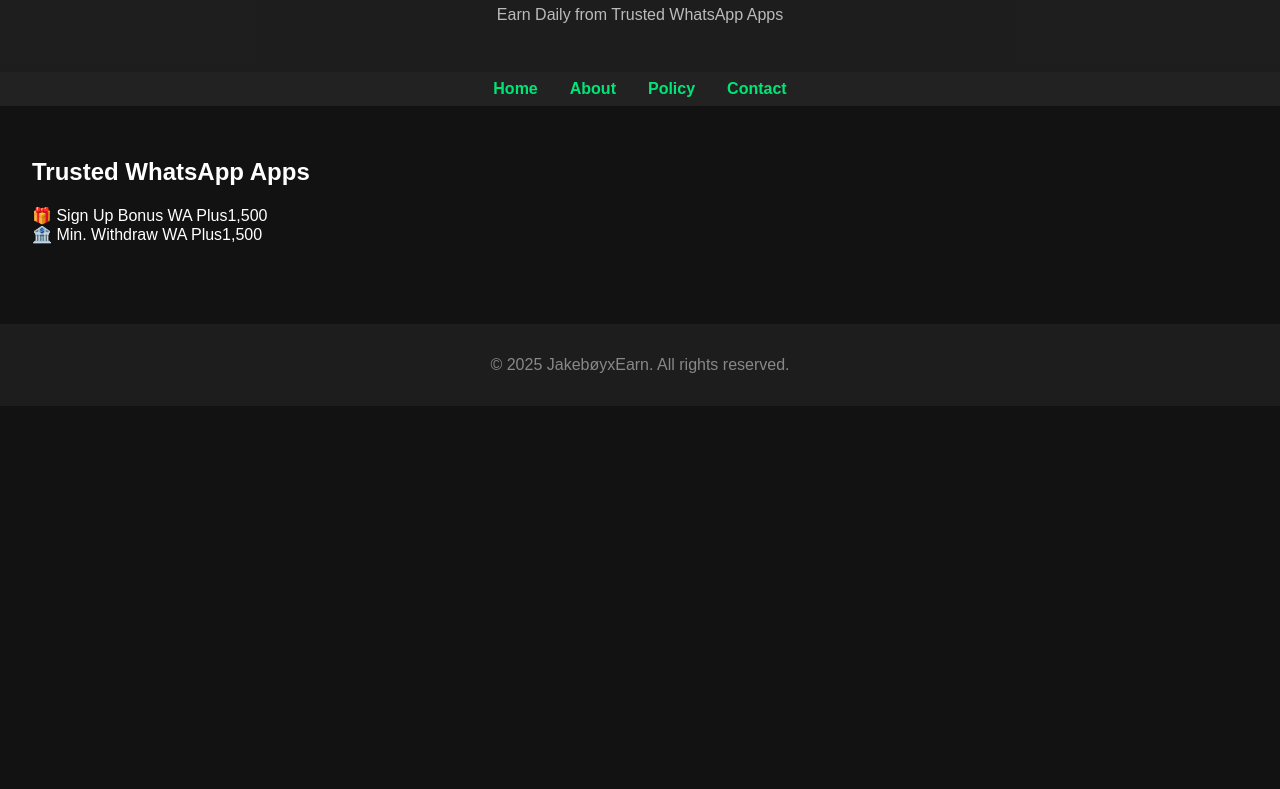
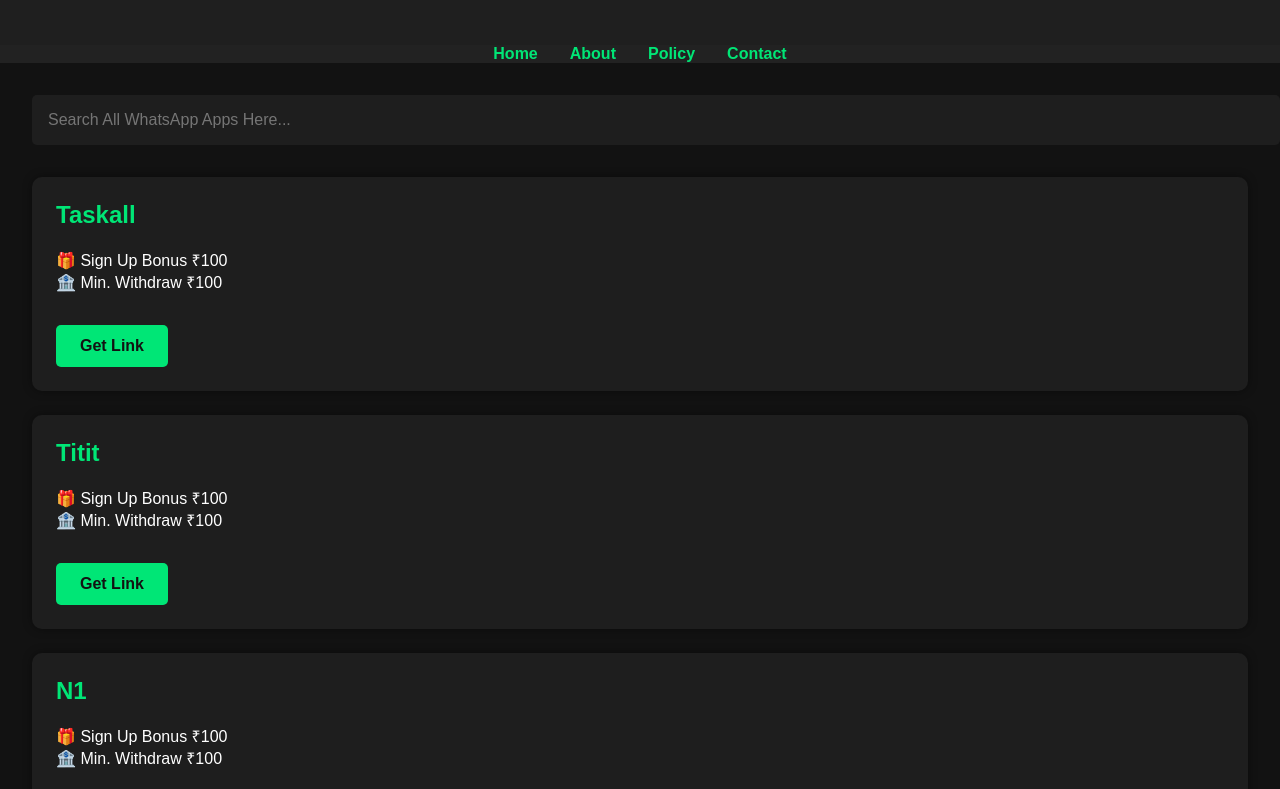
Before and after one commit to Jakeboyx/jakeboyxearn-site, a plain HTML site: page index.html in a window 1280 px wide. Shown: the part 190-979 px from the top of the page. Before the commit the page ends 800 px from the top, so only its background shows below. Drawn offline with Linux system fonts and the light colour scheme.

Commit message:
Add files via upload

```diff
--- a/index.html
+++ b/index.html
@@ -1,9 +1,10 @@
 <!DOCTYPE html>
 <html lang="en">
 <head>
-  <meta charset="UTF-8" />
-  <meta name="viewport" content="width=device-width, initial-scale=1.0"/>
+  <meta charset="UTF-8">
+  <meta name="viewport" content="width=device-width, initial-scale=1.0">
   <title>JakebøyxEarn - WhatsApp Earning Apps</title>
+  <link rel="stylesheet" href="styles.css">
   <style>
     body {
       margin: 0;
@@ -11,95 +12,147 @@
       background-color: #121212;
       color: #fff;
     }
+
     header {
       text-align: center;
       padding: 2rem;
-      background-color: rgba(31, 31, 31, 0.9);
+      background-color: #1f1f1f;
     }
+
     .logo {
-      width: 120px;
+      width: 80px;
+      height: auto;
     }
+
     .tagline {
       color: #bbb;
       margin-top: 0.5rem;
     }
-    nav {
-      background-color: #222;
-    }
+
     nav ul {
+      display: flex;
+      justify-content: center;
       list-style: none;
       padding: 0;
+      background-color: #222;
       margin: 0;
-      display: flex;
-      justify-content: center;
-      flex-wrap: wrap;
     }
+
     nav li {
-      margin: 0.5rem 1rem;
+      margin: 0 1rem;
     }
+
     nav a {
       color: #00e676;
       text-decoration: none;
       font-weight: bold;
     }
-    .menu-toggle {
-      display: none;
+
+    main {
+      padding: 2rem;
+    }
+
+    #search {
+      width: 100%;
+      padding: 1rem;
+      font-size: 1rem;
+      border: none;
+      border-radius: 5px;
+      margin-bottom: 2rem;
+      background-color: #1e1e1e;
+      color: #fff;
+    }
+
+    .apps {
+      display: grid;
+      gap: 1.5rem;
+    }
+
+    .app {
+      background-color: #1e1e1e;
+      padding: 1.5rem;
+      border-radius: 10px;
+      box-shadow: 0 0 10px rgba(0,0,0,0.4);
+    }
+
+    .app h2 {
+      margin-top: 0;
+      color: #00e676;
+    }
+
+    .app a {
+      display: inline-block;
+      margin-top: 1rem;
+      padding: 0.75rem 1.5rem;
       background-color: #00e676;
       color: #121212;
-      padding: 0.5rem 1rem;
-      font-size: 1.2rem;
-      cursor: pointer;
-      border: none;
+      text-decoration: none;
+      border-radius: 5px;
+      font-weight: bold;
     }
-    @media (max-width: 600px) {
-      nav ul {
-        display: none;
-        flex-direction: column;
-      }
-      nav ul.show {
-        display: flex;
-      }
-      .menu-toggle {
-        display: block;
-        margin: 1rem auto;
-      }
-    }
+
     footer {
       text-align: center;
       padding: 1rem;
-      background-color: rgba(31, 31, 31, 0.9);
+      background-color: #1f1f1f;
       color: #888;
-      margin-top: 2rem;
-    }
-    main {
-      padding: 2rem;
     }
   </style>
-  <script>
-    function toggleMenu() {
-      const nav = document.querySelector('nav ul');
-      nav.classList.toggle('show');
-    }
-  </script>
 </head>
 <body>
   <header>
-    <img src="logo.png" alt="JakebøyxEarn Logo" class="logo" />
+    <img src="logo.png" alt="JakebøyxEarn Logo" class="logo">
     <h1>JakebøyxEarn</h1>
     <p class="tagline">Earn Daily from Trusted WhatsApp Apps</p>
   </header>
-  <button class="menu-toggle" onclick="toggleMenu()">☰ Menu</button>
+
   <nav>
     <ul>
-      <li><a href="index.html">Home</a></li>
-      <li><a href="about.html">About</a></li>
-      <li><a href="policy.html">Policy</a></li>
-      <li><a href="contact.html">Contact</a></li>
+      <li><a href="#">Home</a></li>
+      <li><a href="#">About</a></li>
+      <li><a href="#">Policy</a></li>
+      <li><a href="#">Contact</a></li>
     </ul>
   </nav>
-<main><h2>Trusted WhatsApp Apps</h2><p>🎁 Sign Up Bonus WA Plus1,500<br />🏦 Min. Withdraw WA Plus1,500</p></main>
+
+  <main>
+    <input type="text" id="search" placeholder="Search All WhatsApp Apps Here...">
+    <section class="apps">
+      <div class="app">
+        <h2>Taskall</h2>
+        <p>🎁 Sign Up Bonus ₹100<br>🏦 Min. Withdraw ₹100</p>
+        <a href="https://taskall.top/pages/login/register?promo_code=D9A13554" target="_blank">Get Link</a>
+      </div>
+
+      <div class="app">
+        <h2>Titit</h2>
+        <p>🎁 Sign Up Bonus ₹100<br>🏦 Min. Withdraw ₹100</p>
+        <a href="https://titit.vip/pages/login/register?promo_code=D9A13554" target="_blank">Get Link</a>
+      </div>
+
+      <div class="app">
+        <h2>N1</h2>
+        <p>🎁 Sign Up Bonus ₹100<br>🏦 Min. Withdraw ₹100</p>
+        <a href="https://n1.02xu.com/go/44302319" target="_blank">Get Link</a>
+      </div>
+
+      <div class="app">
+        <h2>Cashshare</h2>
+        <p>🎁 Sign Up Bonus ₹20<br>🏦 Min. Withdraw ₹100</p>
+        <a href="https://cashshare.net?inviteCode=HBRBYKNK" target="_blank">Get Link</a>
+      </div>
+
+      <div class="app">
+        <h2>LetShare</h2>
+        <p>🎁 Sign Up Bonus ₹20<br>🏦 Min. Withdraw ₹100</p>
+        <a href="https://letshare.me?inviteCode=NURH22VN" target="_blank">Get Link</a>
+      </div>
+    </section>
+  </main>
+
   <footer>
     <p>&copy; 2025 JakebøyxEarn. All rights reserved.</p>
   </footer>
+
 </body>
 </html>
```
